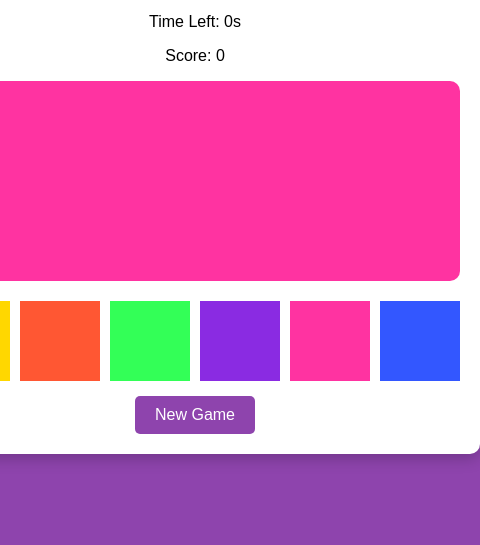
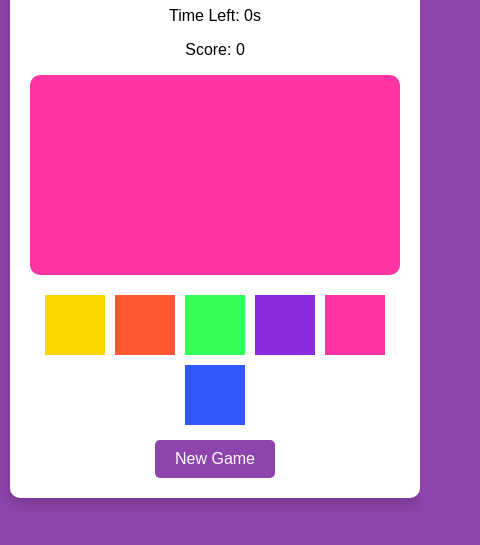
Before and after one commit to R4heem-Orekoya/HNG-Color-Guessing, a plain HTML site: page index.html in a window 390 px wide. Shown: the part 249-794 px from the top of the page, 480 px wide, since content can reach past the window. Drawn offline with Linux system fonts and the light colour scheme.

Commit message:
Update styles.css

```diff
--- a/styles.css
+++ b/styles.css
@@ -6,10 +6,13 @@ body {
   background-color: #8e44ad;
   margin: 0;
   font-family: Arial, sans-serif;
+  padding: 10px;
 }
 
 .container {
   text-align: center;
+  width: 100%;
+  max-width: 400px; /* Limits the width on larger screens */
 }
 
 .game-box {
@@ -17,6 +20,7 @@ body {
   padding: 20px;
   border-radius: 10px;
   box-shadow: 0px 5px 15px rgba(0, 0, 0, 0.2);
+  width: 100%;
 }
 
 .timer {
@@ -35,6 +39,7 @@ body {
   display: flex;
   gap: 10px;
   justify-content: center;
+  flex-wrap: wrap; /* Ensures wrapping on smaller screens */
 }
 
 .color-button {
@@ -62,10 +67,12 @@ body {
   transition: background 0.3s ease, transform 0.2s ease;
 }
 
-.next-button:hover {
+.new-button:hover {
   background-color: #732d91;
   transform: scale(1.05);
 }
+
+/* Message backdrop */
 .message-backdrop {
   display: none;
   position: fixed;
@@ -78,9 +85,22 @@ body {
   justify-content: center;
   align-items: center;
 }
+
 .message {
   background: white;
   padding: 20px;
   font-size: 24px;
   border-radius: 10px;
 }
+
+/* Responsive Design */
+@media (max-width: 500px) {
+  .container {
+    max-width: 100%; /* Full width on small screens */
+  }
+
+  .color-button {
+    width: 60px;
+    height: 60px; /* Smaller buttons on small screens */
+  }
+}
```
